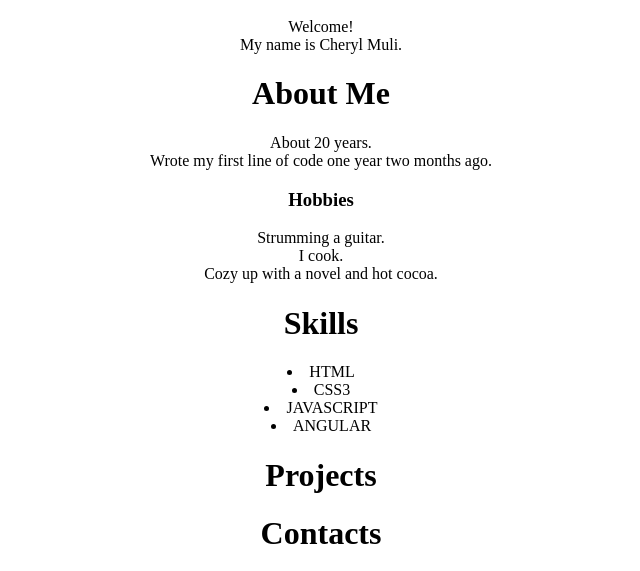
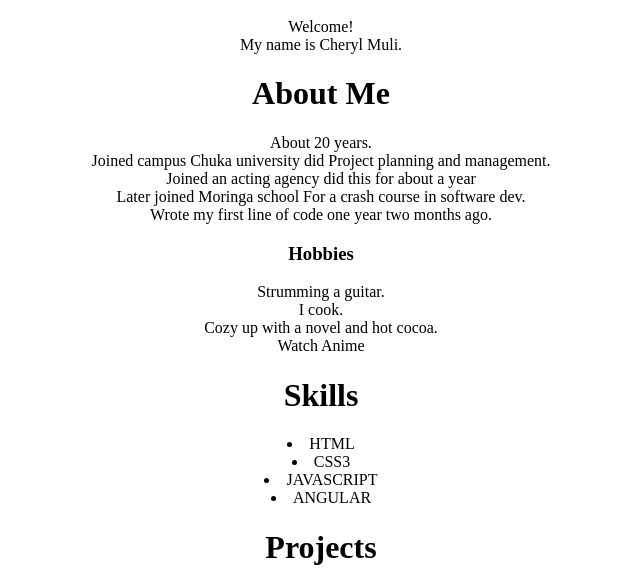
Before and after one commit to muli3203/portfolio, a plain HTML site: page index.html in a window 1280 px wide. Shown: the part 892-1463 px from the top of the page, without its empty margins (319-959 px from the left). Drawn offline with Linux system fonts and the light colour scheme.

Commit message:
Added information to the about me sector

```diff
--- a/index.html
+++ b/index.html
@@ -23,16 +23,17 @@
     <div id="home"></div>
         <img src="images/pic.jpg" alt="me" height="800px" width="500px">
         <p>
-            Welcome!<br> My name is Cheryl Muli.
+            Welcome!<br> <span>My name is Cheryl Muli.</span>
         </p>
     </div>
     <div id="about">
         <h1>About Me</h1>
         <p>
             About 20 years.<br>
+            Joined campus Chuka university did Project planning and management.<br>
+            Joined an acting agency did this for about a year<br>
+            Later joined Moringa school For a crash course in software dev.<br>
             Wrote my first line of code one year two months ago.<br>
-
-
 
         </p>
         <h3>Hobbies</h3>
@@ -40,6 +41,7 @@
             Strumming a guitar.<br>
             I cook.<br>
             Cozy up with a novel and hot cocoa.<br>
+            Watch Anime<br>
 
         </p>
     </div>
```
